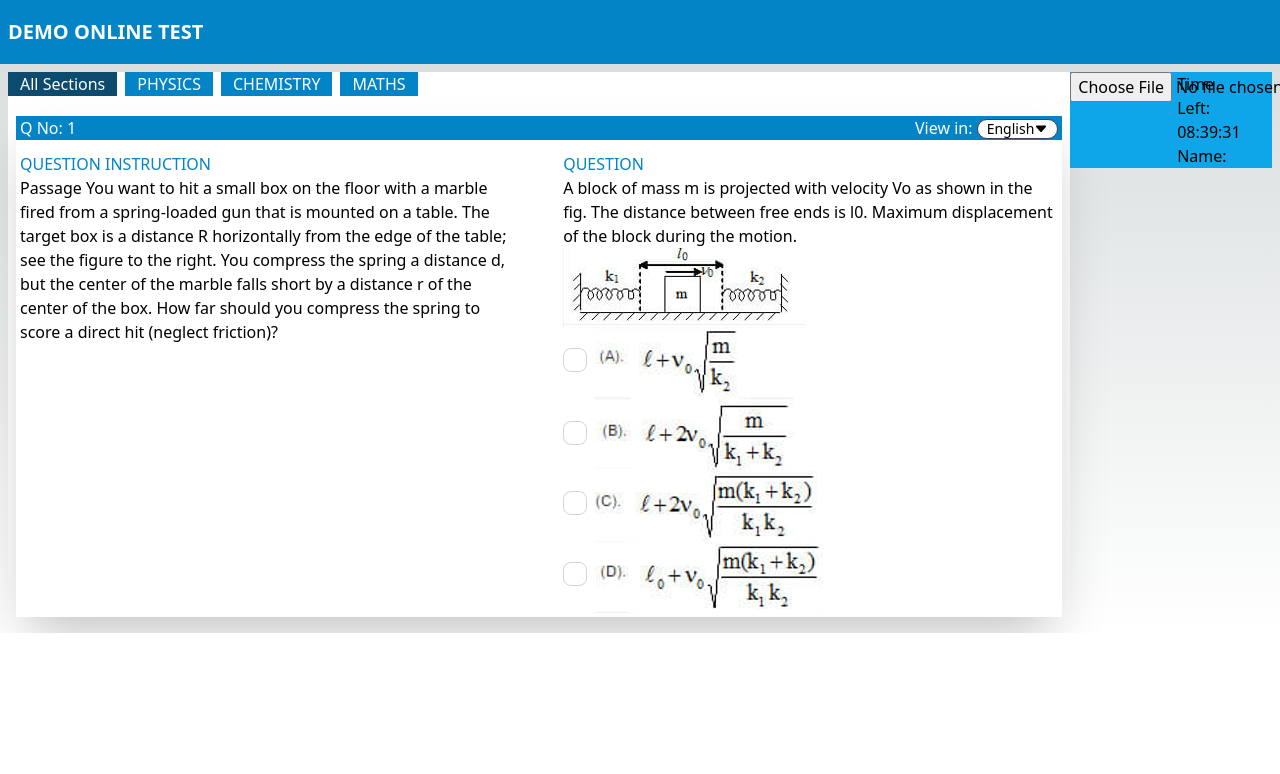
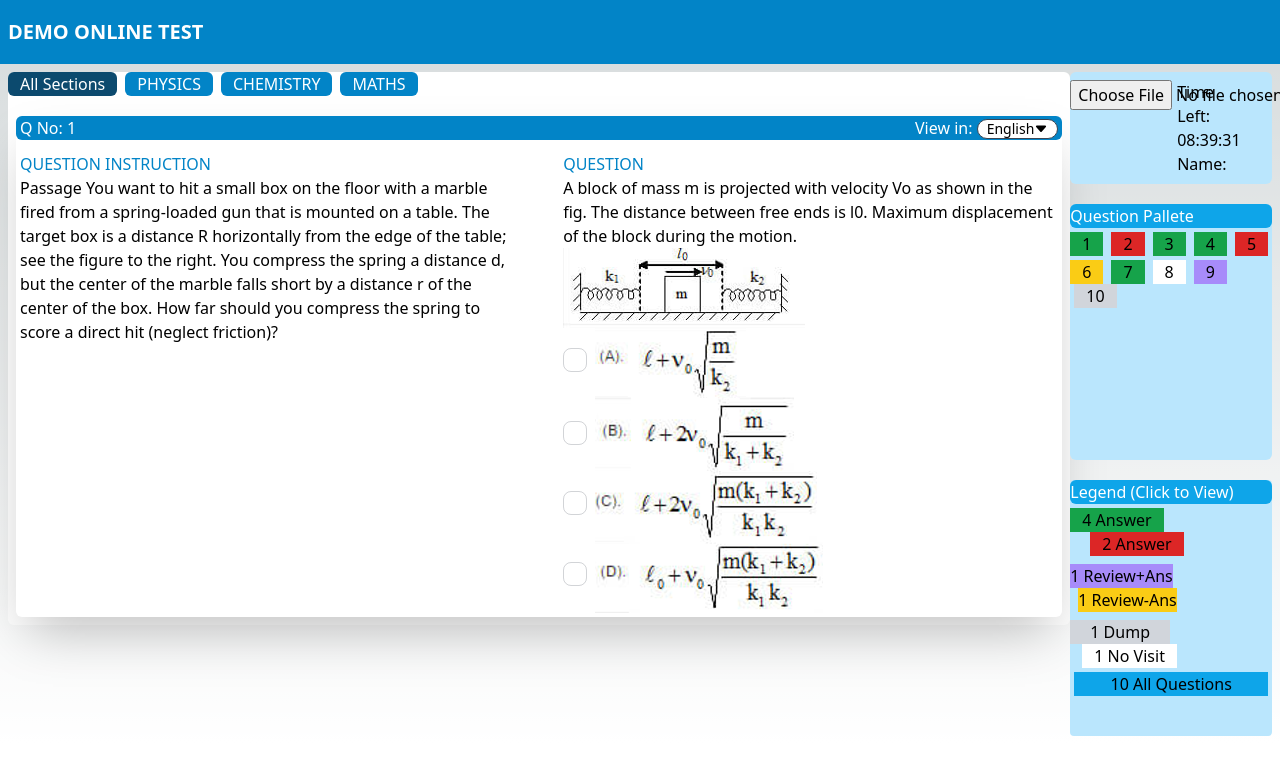
Before and after one commit to rhnchowdhury/Site-Galleria-assignment, a Next.js app: page / in a window 1280 px wide. Shown: the top 774 px of the page. Built offline with nearby package versions, Linux system fonts and the light colour scheme.

Commit message:
right side done

```diff
--- a/Components/OtherParts/List.js
+++ b/Components/OtherParts/List.js
@@ -1,10 +1,10 @@
 const List = () => {
     return (
-        <div className="">
-            <button className="bg-sky-900 text-white px-3">All Sections</button>
-            <button className="ml-2 bg-sky-600 text-white uppercase px-3">Physics</button>
-            <button className="ml-2 bg-sky-600 text-white uppercase px-3">Chemistry</button>
-            <button className="ml-2 bg-sky-600  text-white uppercase px-3">Maths</button>
+        <div>
+            <button className="bg-sky-900 text-white px-3 rounded-md">All Sections</button>
+            <button className="ml-2 bg-sky-600 text-white uppercase px-3 rounded-md">Physics</button>
+            <button className="ml-2 bg-sky-600 text-white uppercase px-3 rounded-md">Chemistry</button>
+            <button className="ml-2 bg-sky-600  text-white uppercase px-3 rounded-md">Maths</button>
         </div>
     );
 };
--- a/Components/OtherParts/Parts.js
+++ b/Components/OtherParts/Parts.js
@@ -1,16 +1,20 @@
-import ImgPart from "./ImgPart";
 import List from "./List";
 import QuestionPart from "./QuestionPart";
+import FirstPart from "./RightSide/FirstPart";
+import SecondPart from "./RightSide/SecondPart";
+import ThirdPart from "./RightSide/ThirdPart";
 
 const Parts = () => {
     return (
         <div className="flex m-2">
-            <div className="bg-white w-full h-full">
+            <div className="bg-white w-full h-full rounded-md">
                 <List></List>
                 <QuestionPart></QuestionPart>
             </div>
             <div className=" w-60  h-auto">
-                <ImgPart></ImgPart>
+                <FirstPart></FirstPart>
+                <SecondPart></SecondPart>
+                <ThirdPart></ThirdPart>
             </div>
         </div>
     );
--- a/Components/OtherParts/QuestionPart.js
+++ b/Components/OtherParts/QuestionPart.js
@@ -8,8 +8,8 @@ import { BsFillCaretDownFill } from "react-icons/bs";
 
 const QuestionPart = () => {
     return (
-        <div className="mt-5 m-2 shadow-2xl">
-            <div className="flex justify-between bg-sky-600">
+        <div className="mt-5 m-2 shadow-2xl rounded-md">
+            <div className="flex justify-between bg-sky-600 rounded-md">
                 <h1 className="text-white ml-1">Q No: 1</h1>
                 <h1 className="text-white mr-1">View in: <span className="badge bg-white text-black">English<BsFillCaretDownFill></BsFillCaretDownFill></span> </h1>
             </div>
--- a/Components/OtherParts/ImgPart.js
+++ b/Components/OtherParts/RightSide/FirstPart.js
@@ -1,9 +1,9 @@
 import { useState } from 'react';
 
-const ImgPart = () => {
+const FirstPart = () => {
     const [selectedImage, setSelectedImage] = useState(null);
     return (
-        <div className='grid grid-cols-1 lg:grid-cols-2 gap-3 bg-sky-500'>
+        <div className='grid grid-cols-1 lg:grid-cols-2 gap-3 bg-sky-200 rounded-md py-2'>
             <div className=''>
                 {selectedImage && (
                     <div className='m-1'>
@@ -28,4 +28,4 @@ const ImgPart = () => {
     );
 };
 
-export default ImgPart;
+export default FirstPart;
--- /dev/null
+++ b/Components/OtherParts/RightSide/SecondPart.js
@@ -0,0 +1,22 @@
+const SecondPart = () => {
+    return (
+        <div className="bg-sky-200 h-64 rounded-md mt-5">
+            <h1 className=" bg-sky-500 rounded-md text-white font-medium">Question Pallete</h1>
+            <div className="mt-1">
+                <button className="bg-green-600 px-3">1</button>
+                <button className="ml-2 bg-red-600 px-3">2</button>
+                <button className="ml-2 bg-green-600 px-3">3</button>
+                <button className="ml-2 bg-green-600 px-3">4</button>
+                <button className="ml-2 bg-red-600 px-3">5</button>
+                <br />
+                <button className="mt-1 bg-yellow-400 px-3">6</button>
+                <button className="ml-2 bg-green-600 px-3">7</button>
+                <button className="ml-2 bg-white px-3">8</button>
+                <button className="ml-2 bg-violet-400 px-3">9</button>
+                <button className="ml-1 bg-gray-300 px-3">10</button>
+            </div>
+        </div>
+    );
+};
+
+export default SecondPart;
--- /dev/null
+++ b/Components/OtherParts/RightSide/ThirdPart.js
@@ -0,0 +1,26 @@
+const ThirdPart = () => {
+    return (
+        <div className="bg-sky-200 h-64 rounded mt-5">
+            <h1 className=" bg-sky-500 rounded-md text-white font-medium">Legend (Click to View)</h1>
+            <div className="mt-1">
+                <button className="bg-green-600 px-3">4 Answer</button>
+                <button className="ml-5 bg-red-600 px-3">2 Answer</button>
+                <button className="mt-2 bg-violet-400">1 Review+Ans</button>
+                <button className="ml-2 bg-yellow-400">1 Review-Ans</button>
+                <button className="mt-2 bg-gray-300 px-5">1 Dump</button>
+                <button className="ml-3 bg-white px-3">1 No Visit</button>
+            </div>
+            <div className="m-1">
+                <h1 className="text-center bg-sky-500 font-medium">10 All Questions</h1>
+            </div>
+            <div className="mt-12">
+                <button className="ml-1 bg-sky-600 text-white px-6 rounded-md">Profile</button>
+                <button className="ml-4 bg-sky-600 text-white px-7 rounded-md">Instr</button>
+                <button className="mt-2 bg-sky-600 text-white px-3 rounded-md ml-1">Questions</button>
+                <button className="ml-5 bg-sky-600 text-white px-4 rounded-md">Submit</button>
+            </div>
+        </div>
+    );
+};
+
+export default ThirdPart;
```
